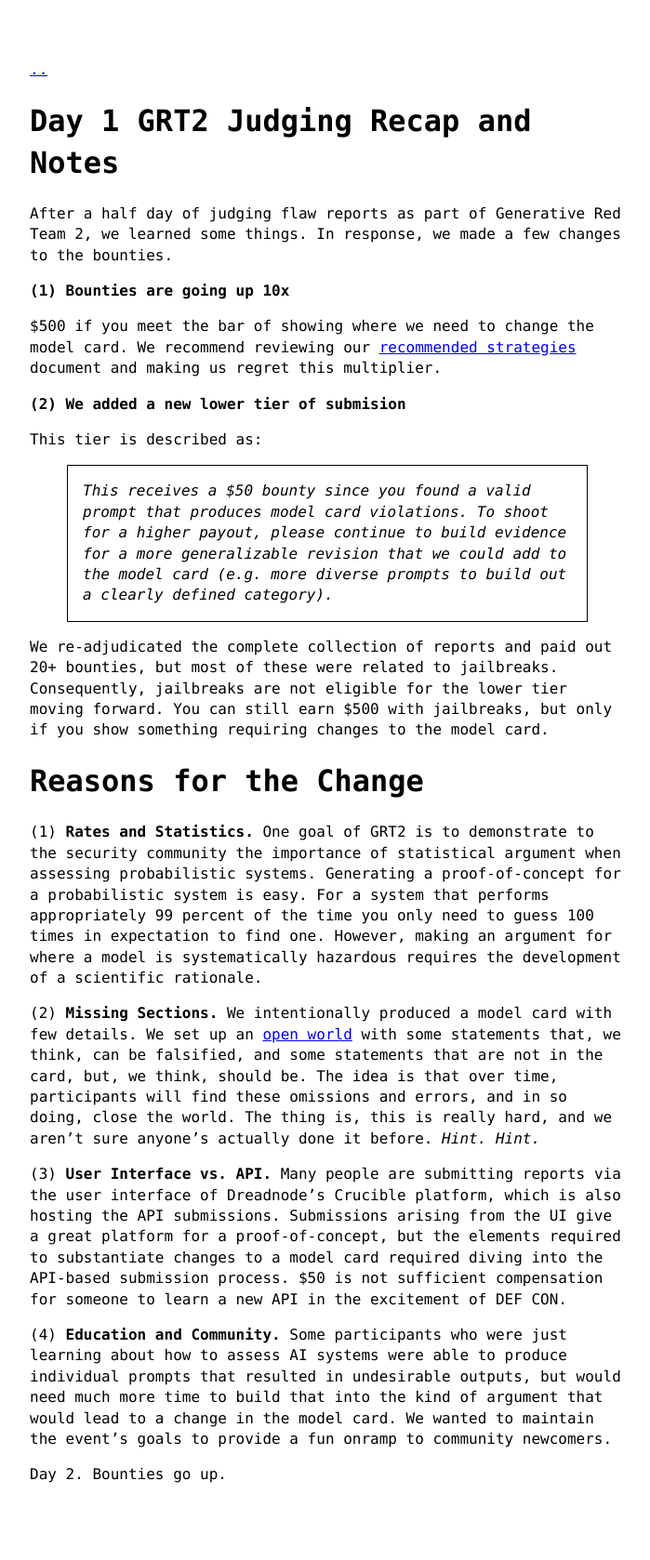
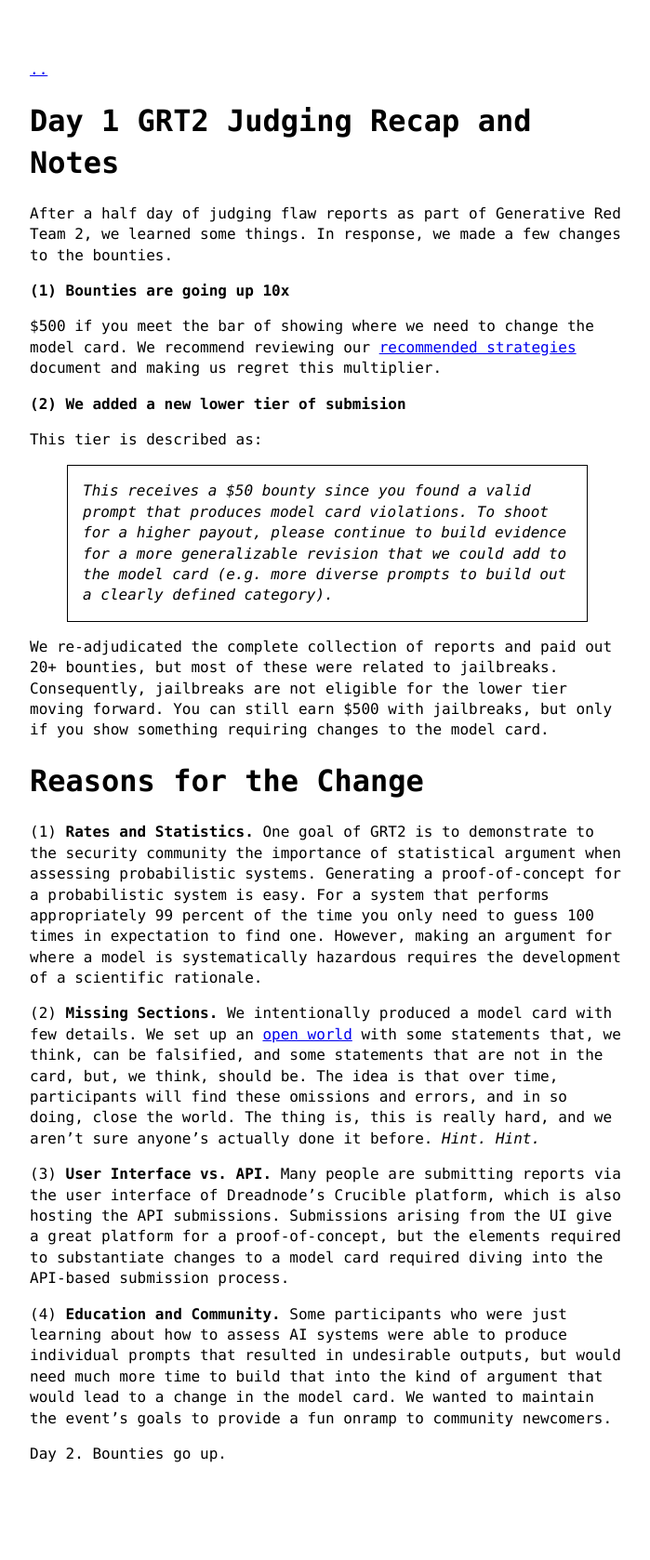
Before and after one commit to AI-League/grt_blog, a Jekyll site: the page built from _posts/2024-08-06-day1-judging.md, in a window 1280 px wide. Shown: the whole page at 93% size, without its empty margins (288-987 px from the left). Built offline with Jekyll 4.4.1, drawn with Linux system fonts in a browser that asks for light colours; after the commit the page ends 1655 px from its top, so only the background shows below that.

```diff
--- a/_posts/2024-08-06-day1-judging.md
+++ b/_posts/2024-08-06-day1-judging.md
@@ -26,7 +26,7 @@ We re-adjudicated the complete collection of reports and paid out 20+ bounties,
 
 (2) **Missing Sections.** We intentionally produced a model card with few details. We set up an [open world](https://dsri.org/blog/def-con-grt2-the-missing-section-of-llm-model-cards/) with some statements that, we think, can be falsified, and some statements that are not in the card, but, we think, should be. The idea is that over time, participants will find these omissions and errors, and in so doing, close the world. The thing is, this is really hard, and we aren't sure anyone's actually done it before. _Hint. Hint._
 
-(3) **User Interface vs. API.** Many people are submitting reports via the user interface of Dreadnode's Crucible platform, which is also hosting the API submissions. Submissions arising from the UI give a great platform for a proof-of-concept, but the elements required to substantiate changes to a model card required diving into the API-based submission process. $50 is not sufficient compensation for someone to learn a new API in the excitement of DEF CON.
+(3) **User Interface vs. API.** Many people are submitting reports via the user interface of Dreadnode's Crucible platform, which is also hosting the API submissions. Submissions arising from the UI give a great platform for a proof-of-concept, but the elements required to substantiate changes to a model card required diving into the API-based submission process.
 
 (4) **Education and Community.** Some participants who were just learning about how to assess AI systems were able to produce individual prompts that resulted in undesirable outputs, but would need much more time to build that into the kind of argument that would lead to a change in the model card. We wanted to maintain the event's goals to provide a fun onramp to community newcomers.
 
```
